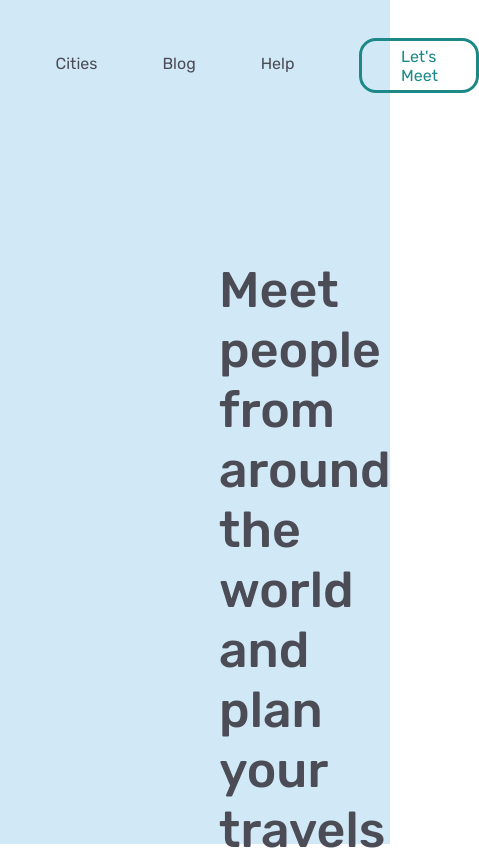
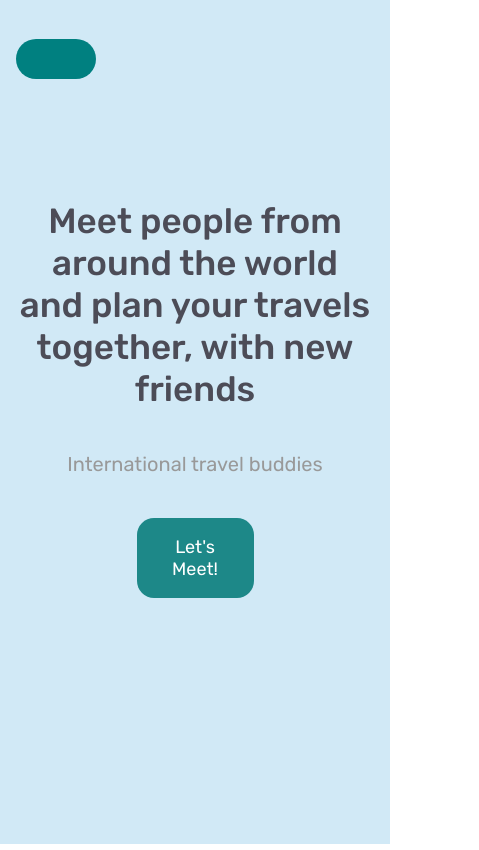
Before and after one commit to rami96/TravelWebsite, a plain HTML site: page index.html in a window 390 px wide. Shown: the top 850 px of the page, 479 px wide, since content can reach past the window. Drawn offline with Linux system fonts and the light colour scheme.

Commit message:
Added Media queries to hide navbar

```diff
--- a/style/style.css
+++ b/style/style.css
@@ -208,3 +208,31 @@ header{
      font-weight: 400;
      background-color: transparent;
     }
+#buttonContainer:hover{
+    border: 3px solid #1d8888;
+    background-color: transparent;
+}
+#buttonContainer:hover > a{
+    color: #1d8888;
+}
+/*+++++++++++++++++ Media Queries +++++++++++++++++*/
+@media (max-width:1210px){
+    #descriptionText{
+        display: flex;
+        align-items: center;
+        margin-top: 100px;
+        width: 100%;
+        margin:0;
+        margin-top: 100px;
+    }
+    #descriptionText h1{
+        width: 90%;
+        text-align: center;
+        font-size: 35px;
+    }
+}
+@media (max-width:766px){
+    #listAndButton{
+        display: none;
+    }
+}
```
